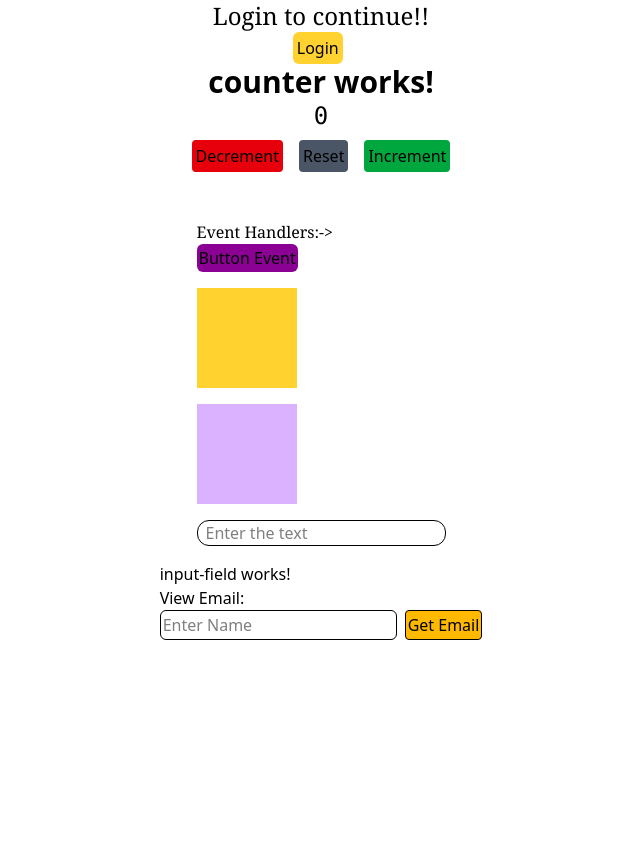
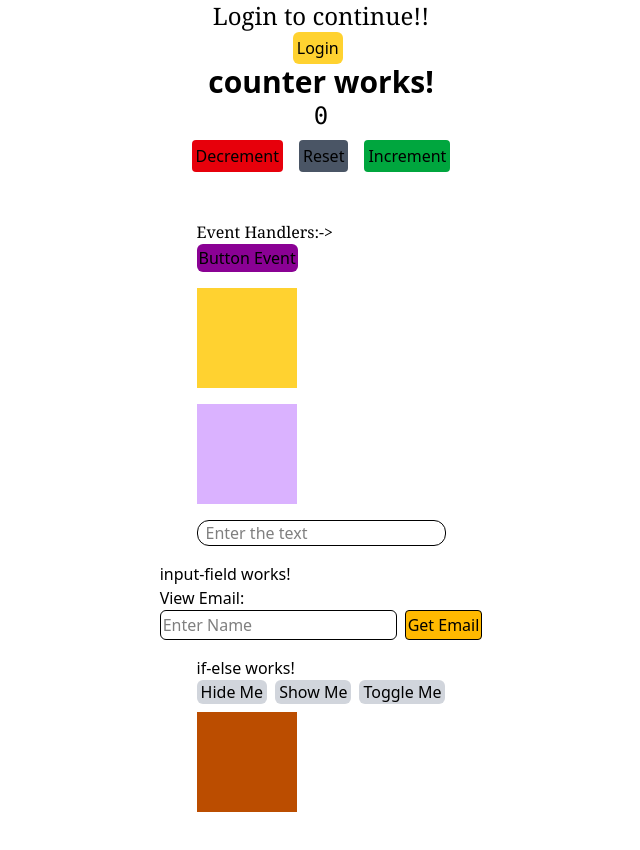
Before and after one commit to git-sidd/Angular_Learning, an Angular app: page / in a window 1280 px wide. Shown: the whole page, without its empty margins (319-959 px from the left). Before the commit the page ends 800 px from the top, so only its background shows below. Built offline with nearby package versions, Linux system fonts and the light colour scheme.

Commit message:
if-else in angular

```diff
--- a/src/app/app.html
+++ b/src/app/app.html
@@ -3,4 +3,5 @@
         <counter></counter>
         <events/>
         <input-field></input-field>
+        <ifelse></ifelse>
 </div>
--- a/src/app/app.ts
+++ b/src/app/app.ts
@@ -3,11 +3,12 @@ import { Login } from './login/login';
 import { Counter } from './counter/counter';
 import { Events } from './events/events';
 import { InputField } from './input-field/input-field';
+import { IfElse } from './if-else/if-else';
 
 
 @Component({
   selector: 'app-root',
-  imports: [Login,Counter,Events,InputField],
+  imports: [Login,Counter,Events,InputField,IfElse],
   templateUrl: './app.html',
   styleUrl: './app.css'
 })
--- /dev/null
+++ b/src/app/if-else/if-else.html
@@ -0,0 +1,16 @@
+<p>if-else works!</p>
+
+<div class="flex gap-2">
+    <button (click)="hide()" class="bg-gray-300 rounded-md px-1">Hide Me</button>
+<button (click)="show()" class="bg-gray-300 rounded-md px-1">Show Me</button>
+<button (click)="toggle()" class="bg-gray-300 rounded-md px-1">Toggle Me</button>
+</div>
+
+@if(display){
+    <div class="bg-amber-700 h-[100px] w-[100px] mt-2 mb-10">
+</div>
+}
+@else{
+    <div class="bg-red-300 h-[100px] w-[100px] mt-2 mb-10">
+</div>
+}
--- /dev/null
+++ b/src/app/if-else/if-else.ts
@@ -0,0 +1,20 @@
+import { Component } from '@angular/core';
+
+@Component({
+  selector: 'ifelse',
+  imports: [],
+  templateUrl: './if-else.html',
+  styleUrl: './if-else.css'
+})
+export class IfElse {
+  display=true;
+  hide(){
+    this.display=false
+  }
+  show(){
+    this.display=true
+  }
+  toggle(){
+    this.display=!this.display
+  }
+}
```
Also changed, not shown: src/app/if-else/if-else.css (added), 1 other file (tests, documents, lock files or other folders).
